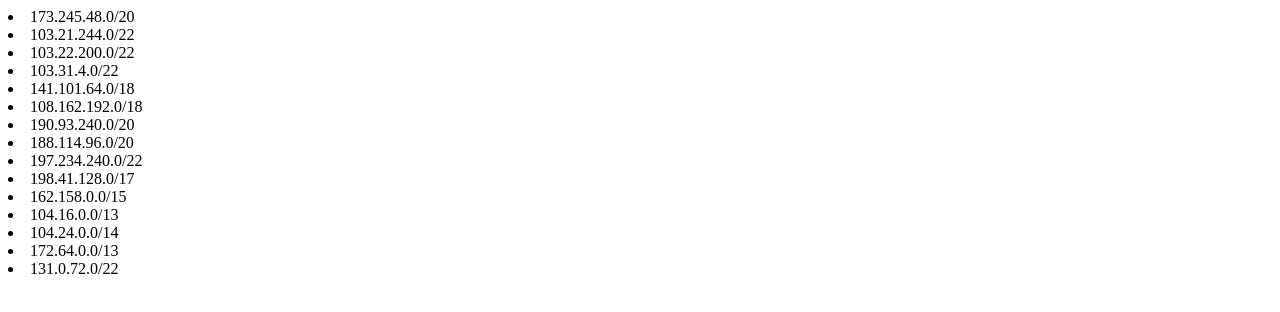
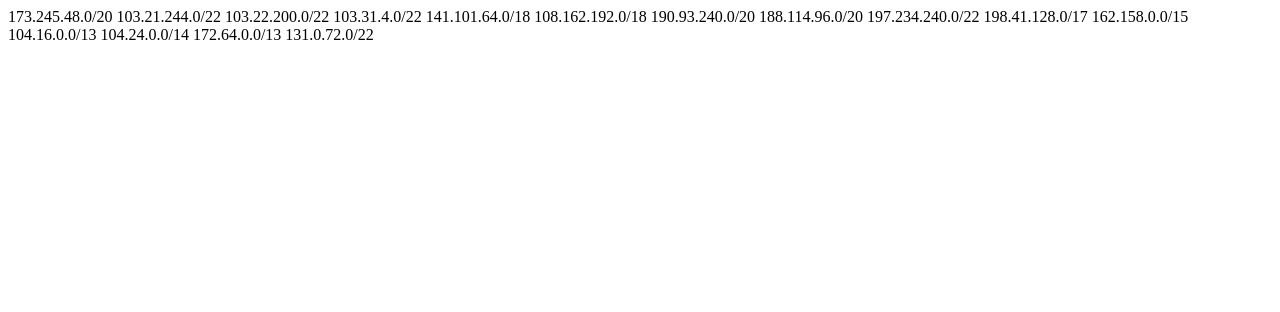
Before and after one commit to openthisworld/cf_checker_test, a plain HTML site: page index.html in a window 1280 px wide. Drawn offline with Linux system fonts and the light colour scheme.

Commit message:
Update index.html

```diff
--- a/index.html
+++ b/index.html
@@ -1,21 +1,20 @@
 <!DOCTYPE html>
 <html>
 <body>
-		<li>173.245.48.0/20</li>
-		<li>103.21.244.0/22</li>
-		<li>103.22.200.0/22</li>
-		<li>103.31.4.0/22</li>
-		<li>141.101.64.0/18</li>
-		<li>108.162.192.0/18</li>
-		<li>190.93.240.0/20</li>
-		<li>188.114.96.0/20</li>
-		<li>197.234.240.0/22</li>
-		<li>198.41.128.0/17</li>
-		<li>162.158.0.0/15</li>
-		<li>104.16.0.0/13</li>
-		<li>104.24.0.0/14</li>
-		<li>172.64.0.0/13</li>
-		<li>131.0.72.0/22</li>
-	</ul>
+173.245.48.0/20
+103.21.244.0/22
+103.22.200.0/22
+103.31.4.0/22
+141.101.64.0/18
+108.162.192.0/18
+190.93.240.0/20
+188.114.96.0/20
+197.234.240.0/22
+198.41.128.0/17
+162.158.0.0/15
+104.16.0.0/13
+104.24.0.0/14
+172.64.0.0/13
+131.0.72.0/22
 </body>
 </html>
```
